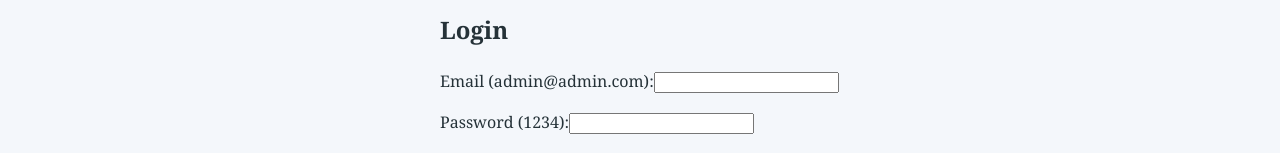
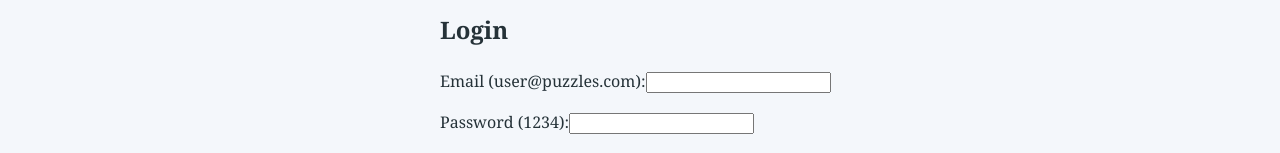
Before and after one commit to katemzr/Final-Project-Unit-2, a React (Vite) app in the folder react-front-end-app/: page / in a window 1280 px wide. Shown: the part 201-354 px from the top of the page. Built offline with nearby package versions, Linux system fonts and the light colour scheme.

Commit message:
changed user email to user@puzzles.com in App.jsx and changed the placeholder on email field in LoginForm.jsx to reflect new credential.

```diff
--- a/react-front-end-app/src/App.jsx
+++ b/react-front-end-app/src/App.jsx
@@ -18,8 +18,8 @@ import LoginForm from "./components/LoginForm";
 function App() {
  const [ user, setUser ] = useState(null);
  const handleLogin = (credentials) => {
-    if (credentials.email === "admin@admin.com" && credentials.password === "1234") {
-      setUser({ name: "Admin", role: "administrator" });
+    if (credentials.email === "user@puzzles.com" && credentials.password === "1234") {
+      setUser({ name: "User", role: "user" });
     }
  };
 
--- a/react-front-end-app/src/components/LoginForm.jsx
+++ b/react-front-end-app/src/components/LoginForm.jsx
@@ -53,7 +53,7 @@ return (
       <h2>Login</h2>
       <form onSubmit={handleSubmit}>
         <div>
-          <label>Email (admin@admin.com):</label>
+          <label>Email (user@puzzles.com):</label>
           <input
             type="email"
             name="email"
```
